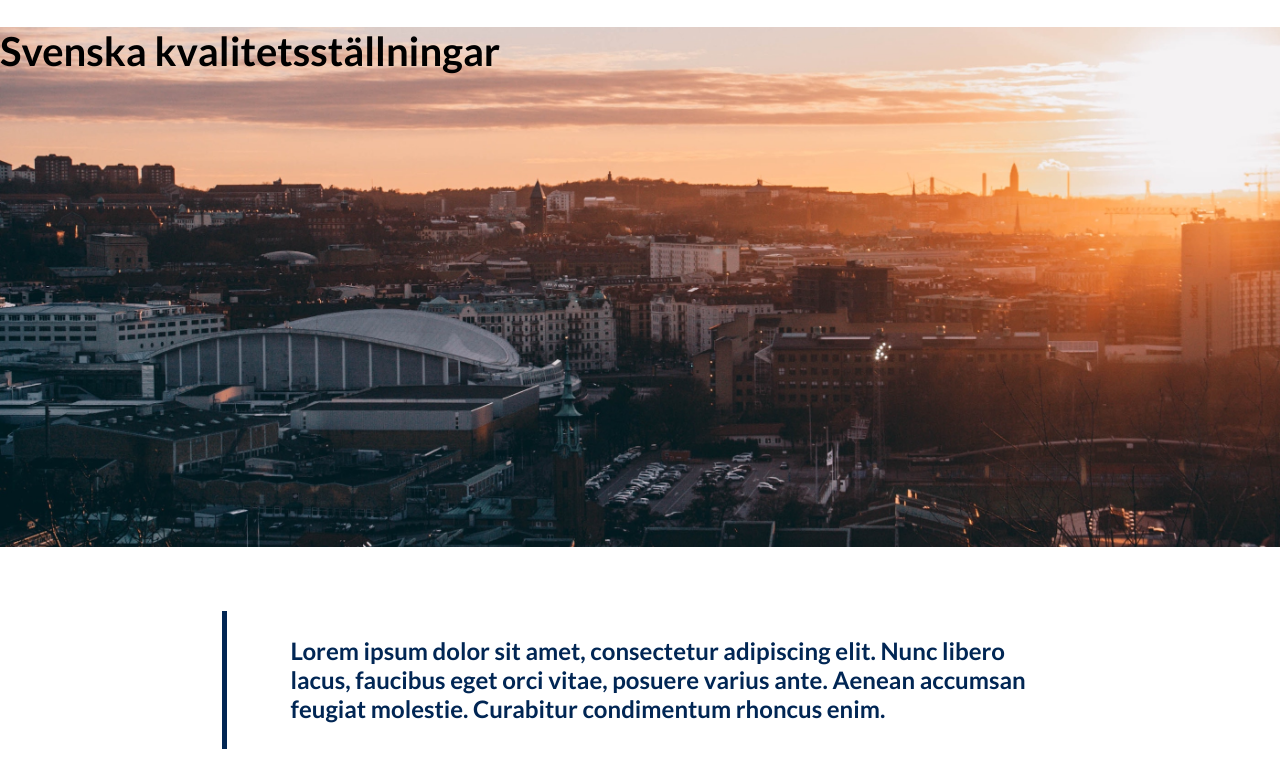
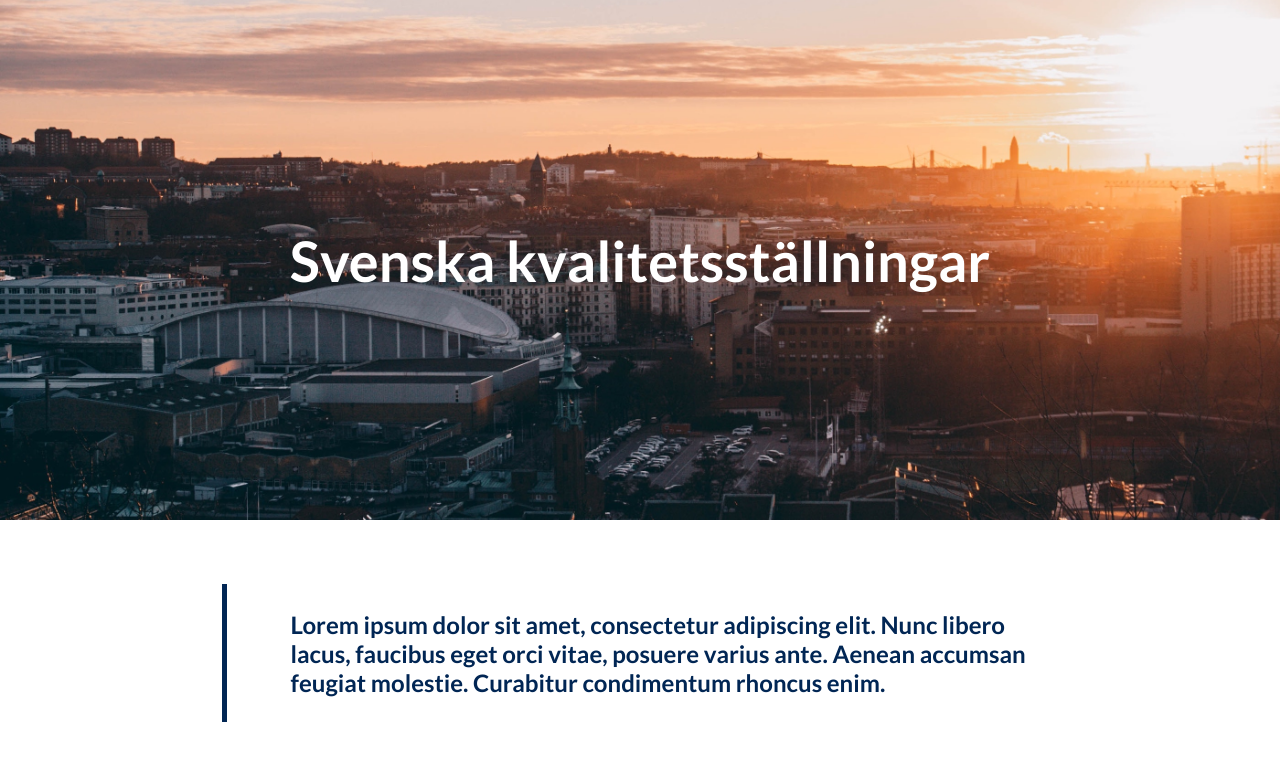
Before and after one commit to hejmaria/sks_company_frontend, a plain HTML site: page code/index.html in a window 1280 px wide. Shown: the top 783 px of the page. Drawn offline with Linux system fonts and the light colour scheme.

Commit message:
add style for hero h1

```diff
--- a/code/style.css
+++ b/code/style.css
@@ -35,8 +35,13 @@ a.skip:hover {
 
 h1,
 h2 {
-  font-size: 40px;
+  font-size: 2.5rem;
   font-weight: 700;
+}
+
+.hero h1 {
+  color: white;
+  font-size: 3.5rem;
 }
 
 /* ///// HEADER /////////////////////////////////////// */
@@ -47,6 +52,9 @@ h2 {
   background-position: 15%;
   position: relative;
   background-size: cover;
+  display: flex;
+  align-items: center;
+  justify-content: center;
 }
 
 /* .top-nav {
```
